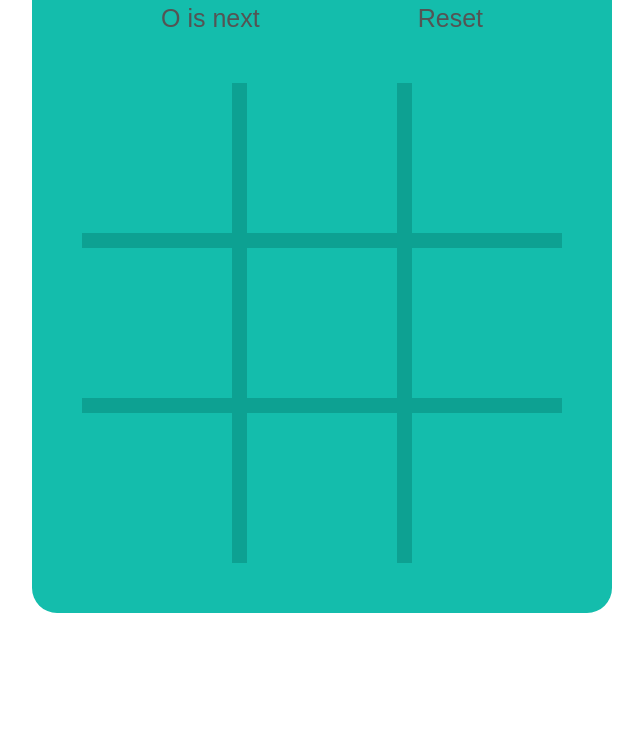
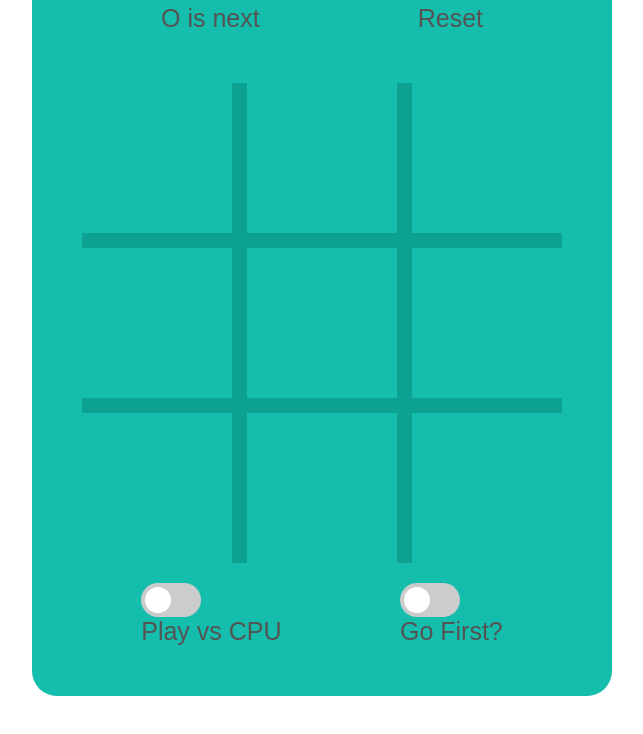
Before and after one commit to wellzey31/learnJS, a plain HTML site: page TicTacToe/index.html in a window 1280 px wide. Shown: the part 158-892 px from the top of the page, without its empty margins (318-961 px from the left). Before the commit the page ends 821 px from the top, so only its background shows below. Drawn offline with Linux system fonts and the light colour scheme.

Commit message:
add toggleSwitches and variables to track state

```diff
--- a/TicTacToe/index.html
+++ b/TicTacToe/index.html
@@ -25,6 +25,24 @@
       <div class="game-cell" id="c8"> </div>
       <div class="game-cell" id="c9"> </div>
     </div>
+    <!-- Rounded switch -->
+  <div class="toggles">
+    <div class="cpuSwitch">
+      <label class="switch">
+        <input type="checkbox">
+        <span class="slider round"></span>
+      </label>
+      <p>Play vs CPU</p>
+    </div>
+    <!-- Rounded switch -->
+    <div class="firstSwitch">
+      <label class="switch">
+        <input type="checkbox">
+        <span class="slider round"></span>
+      </label>
+      <p>Go First?</p>
+    </div>
+  </div>
   </div>
   <script src="index.js"></script>
 </body>
--- a/TicTacToe/index.js
+++ b/TicTacToe/index.js
@@ -5,6 +5,8 @@
 const statusDiv = document.querySelector('.status');
 const resetDiv = document.querySelector('.reset');
 const cellDivs = document.querySelectorAll('.game-cell');
+const cpuSwitchDiv = document.querySelector('.cpuSwitch');
+const firstSwitchDiv = document.querySelector('.firstSwitch');
 
 //define the board
 let b = [
@@ -14,6 +16,8 @@ let b = [
 ];
 let turn = 0;
 let win = false;
+let cpuOn = false;
+let cpuFirst = true;
 
 //function to place either an 'X' or an 'O'
 function xOro() {
@@ -30,6 +34,10 @@ function xOro() {
 //event listeners
 resetDiv.addEventListener('click', handleReset);
 
+cpuSwitchDiv.addEventListener('mousedown', handleCpuSwitch);
+
+firstSwitchDiv.addEventListener('mousedown', handleFirstSwitch);
+
 for (const cellDiv of cellDivs) {
   cellDiv.addEventListener('click', handleCellClick);
 }
@@ -44,6 +52,18 @@ function handleReset(e) {
   }
   resetBoard(b);
   turn = 0;
+}
+
+function handleCpuSwitch(e) {
+  console.log(e);
+  cpuOn = !cpuOn;
+  console.log(cpuOn);
+}
+
+function handleFirstSwitch(e) {
+  console.log(e);
+  cpuFirst = !cpuFirst;
+  console.log(cpuFirst);
 }
 
 function handleCellClick(e) {
--- a/TicTacToe/style.css
+++ b/TicTacToe/style.css
@@ -24,6 +24,16 @@ body {
 
 .title span {
   color: #F2EBD3;
+}
+
+.toggles {
+  padding-top: 20px;
+  display: flex;
+  justify-content: space-around;
+}
+
+.toggles p {
+ font-size: 25px;
 }
 
 .status-action {
@@ -59,3 +69,66 @@ body {
   height: 150px;
   width: 150px;
 }
+
+/* The switch - the box around the slider */
+.switch {
+  position: relative;
+  display: inline-block;
+  width: 60px;
+  height: 34px;
+}
+
+/* Hide default HTML checkbox */
+.switch input {
+  opacity: 0;
+  width: 0;
+  height: 0;
+}
+
+/* The slider */
+.slider {
+  position: absolute;
+  cursor: pointer;
+  top: 0;
+  left: 0;
+  right: 0;
+  bottom: 0;
+  background-color: #ccc;
+  -webkit-transition: .4s;
+  transition: .4s;
+}
+
+.slider:before {
+  position: absolute;
+  content: "";
+  height: 26px;
+  width: 26px;
+  left: 4px;
+  bottom: 4px;
+  background-color: white;
+  -webkit-transition: .4s;
+  transition: .4s;
+}
+
+input:checked + .slider {
+  background-color: #2196F3;
+}
+
+input:focus + .slider {
+  box-shadow: 0 0 1px #2196F3;
+}
+
+input:checked + .slider:before {
+  -webkit-transform: translateX(26px);
+  -ms-transform: translateX(26px);
+  transform: translateX(26px);
+}
+
+/* Rounded sliders */
+.slider.round {
+  border-radius: 34px;
+}
+
+.slider.round:before {
+  border-radius: 50%;
+}
```
